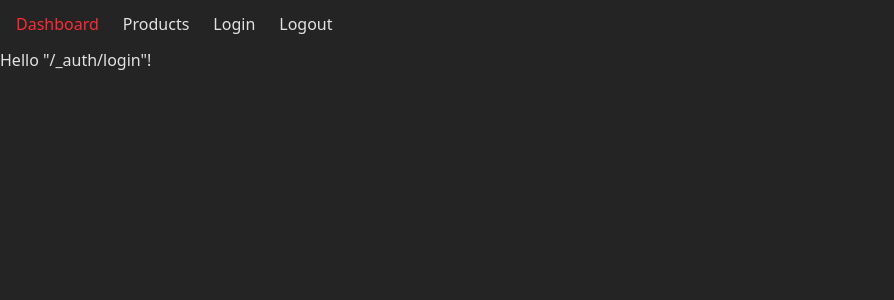
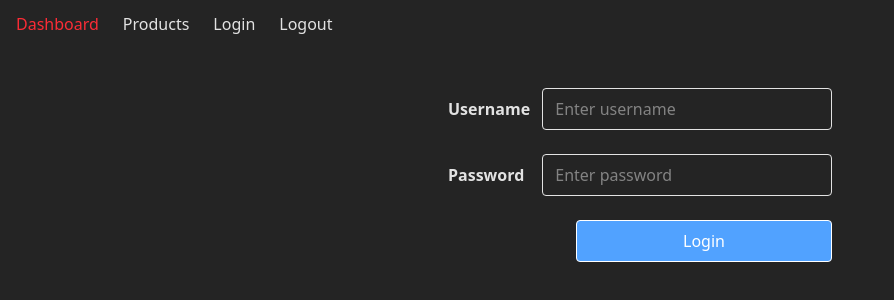
Before and after one commit to AnamulHaqueN/REACT-TANSTACK-RBAC-PROJECT, a React (Vite) app: page /login in a window 1280 px wide. Shown: the top 300 px of the page, without its empty margins (0-894 px from the left). Built offline with nearby package versions, Linux system fonts and the light colour scheme.

Commit message:
login router implementation

```diff
--- a/src/api/index.ts
+++ b/src/api/index.ts
@@ -1,7 +1,7 @@
 import axios from 'axios';
 import type { User } from '../context/AuthContext';
 
-const API_URL = "http://localhost:3001/";
+const API_URL = "http://localhost:3001";
 
 export interface Product {
     id: string;
@@ -39,7 +39,7 @@ export const getProducts = async(): Promise<Product[] | null> => {
 
 export const deleteProduct = async(id: string): Promise<void> => {
    try{
-     await axios.delete(`${API_URL}/proudcts/${id}`);
+     await axios.delete(`${API_URL}/products/${id}`);
    } catch(error) {
      console.log("Product is failed to delete", error);
    }
--- a/src/routes/_auth/login.tsx
+++ b/src/routes/_auth/login.tsx
@@ -1,9 +1,50 @@
-import { createFileRoute } from '@tanstack/react-router'
+import { createFileRoute, useNavigate } from '@tanstack/react-router'
+import { useState } from 'react'
+import { login } from '../../api';
+import { useAuth } from '../../context/AuthContext';
 
 export const Route = createFileRoute('/_auth/login')({
   component: RouteComponent,
 })
 
 function RouteComponent() {
-  return <div>Hello "/_auth/login"!</div>
+  const [username, setUsername] = useState<string>("");
+  const [password, setPassword] = useState<string>("");
+  const {login: authLogin} = useAuth();
+  const navigate = useNavigate();
+
+  const handleSubmit = async (e: React.FormEvent) => {
+     e.preventDefault();
+     if(!username) return alert("Invalid Credential !");
+     const user = await login(username, password);
+     if(user) {
+       authLogin(user);
+       navigate({to: "/dashboard"});
+     }
+     else {
+       alert("Invalid Credential !");
+       setUsername("");
+       setPassword("");
+     }
+  }
+
+  return (
+     <div className='flex flex-col items-center p-10'>
+      <form onSubmit={handleSubmit} className='w-full max-w-sm'>
+        <div className='md:flex md: items-center mb-6'>
+          <label className='md:w-1/3 block text-white-700 font-bold'>Username</label>
+          <input className='md: w-2/3 border rounded w-full py-2 px-3' type="text" value={username} placeholder='Enter username' onChange={(e) => setUsername(e.target.value)}></input>
+        </div>
+
+        <div className='md:flex md: items-center mb-6'>
+          <label className='md:w-1/3 block text-white-700 font-bold'>Password</label>
+          <input className='md: w-2/3 border rounded w-full py-2 px-3' type="password" value={password} placeholder='Enter password' onChange={(e) => setPassword(e.target.value)}></input>
+        </div>
+
+        <div className='md:flex md:justify-end'>
+          <button className="bg-blue-400 border rounded text-white p-2 md:w-2/3">Login</button>
+        </div>
+      </form>
+     </div>
+  )
 }
--- a/src/routes/_protected/dashboard.tsx
+++ b/src/routes/_protected/dashboard.tsx
@@ -1,9 +1,12 @@
 import { createFileRoute } from '@tanstack/react-router'
+import { useAuth } from '../../context/AuthContext'
 
 export const Route = createFileRoute('/_protected/dashboard')({
   component: RouteComponent,
 })
 
 function RouteComponent() {
+  const {user} = useAuth();
+  console.log(user);
   return <div>Hello "/_protected/dashboard"!</div>
 }
```
Also changed, not shown: 2 other files (tests, documents, lock files or other folders).
